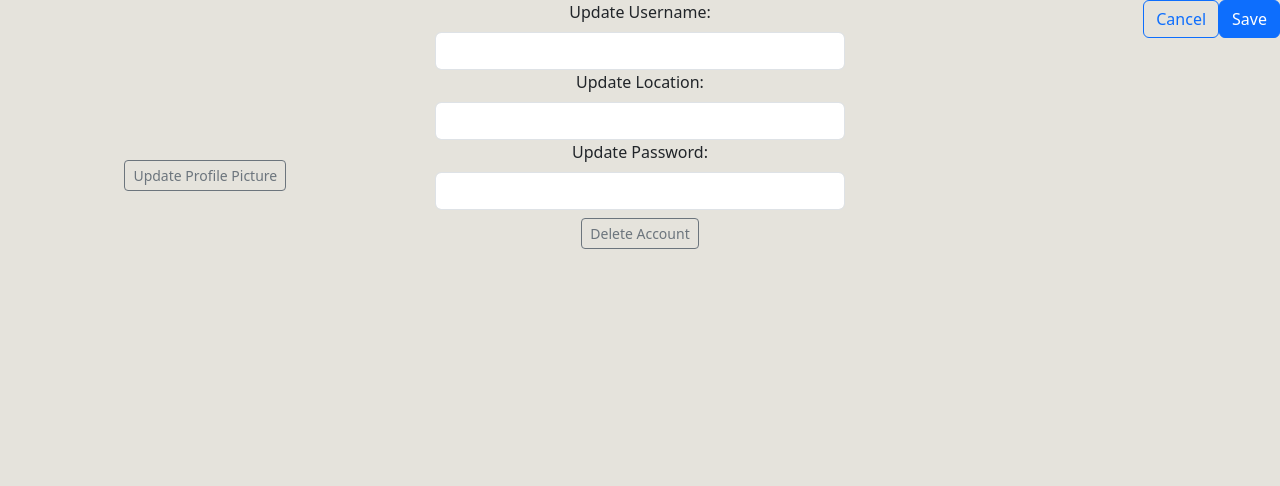
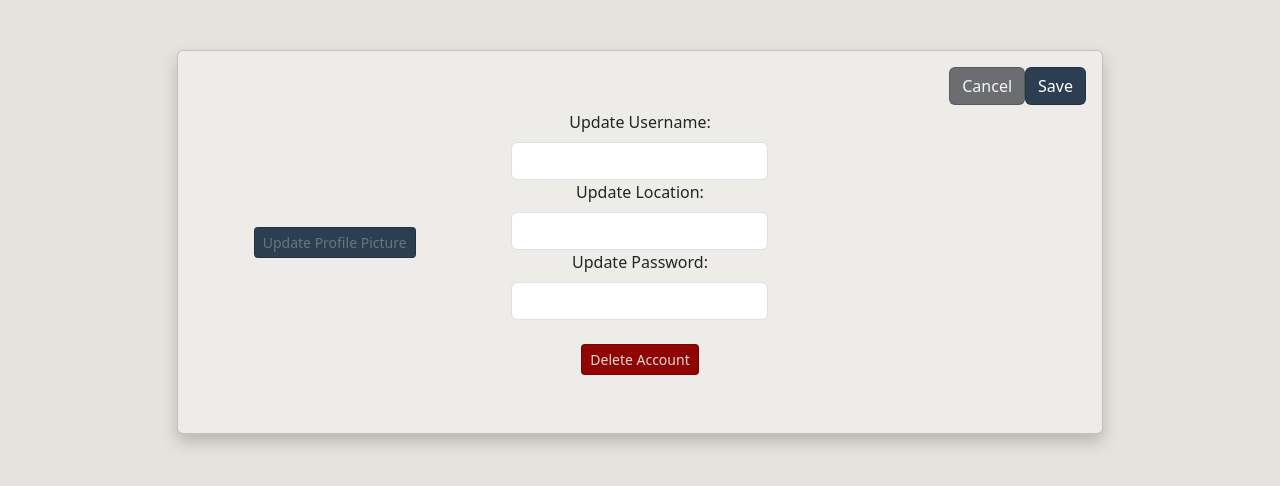
Before and after one commit to shanleyelizabeth/tapemate, a React (Create React App) app in the folder client/: page /account in a window 1280 px wide. Both pictures are taken after a click on the button "Edit". Shown: the top 486 px of the page. Built offline with nearby package versions, Linux system fonts and the light colour scheme; no server answers.

Commit message:
account page styling

```diff
--- a/client/src/Account.css
+++ b/client/src/Account.css
@@ -0,0 +1,40 @@
+.justify-content-center .card{
+    background-color: #eeece8;
+    box-shadow: 0 8px 16px rgba(0, 0, 0, 0.2);
+
+    margin-top: 50px;
+}
+
+.account-label{
+    color: rgba(82, 79, 79, 0.64);
+    margin-right: 10px
+}
+
+.info-item {
+    display: flex;
+    justify-content: flex-start;
+    margin-bottom: 10px;
+    flex-wrap: nowrap;
+}
+
+.info-item span {
+    display: inline
+}
+
+.delete-account-button {
+    background-color: rgb(144, 4, 4) !important;
+    color: rgb(221, 218, 218) !important;
+
+
+}
+
+.delete-account-button:hover {
+    background-color:rgb(195, 26, 26) !important;
+    color: white !important;
+    ;
+}
+
+.edit-button {
+    color: whitesmoke !important;
+    background-color: rgb(108, 109, 112) !important;
+}
--- a/client/src/Card.css
+++ b/client/src/Card.css
@@ -14,12 +14,12 @@
 .card button{
 
     background-color: #2c3e50;
-    border-color: #2c3e50;
+    border-color: rgba(0, 0, 0, 0.175);
 
 }
 
 .card button:hover{
     background-color: #526477;
-    border-color: #526477;
+    border-color: rgba(0, 0, 0, 0.175)
 
 }
--- /dev/null
+++ b/client/src/Form.css
@@ -0,0 +1,5 @@
+.form-container .card{
+    background-color: #eeece8 ;
+    box-shadow: 0 8px 16px rgba(0, 0, 0, 0.2);
+    margin: 50px;
+}
--- a/client/src/Header.css
+++ b/client/src/Header.css
@@ -28,7 +28,7 @@
 
 .right-nav button {
     margin-right: 20px;
-    background-color: #526477;
+    background-color: rgba(15, 14, 14, 0.844);
     border-color: #526477;
 }
 
@@ -74,3 +74,7 @@
 .nav-bar-link.active-link {
     opacity: 1;
 }
+
+.dropdown-menu {
+    background-color: #eeece8 !important;
+}
--- a/client/src/components/Account.js
+++ b/client/src/components/Account.js
@@ -1,6 +1,7 @@
-import {Button, Image, Col, Row, Form} from 'react-bootstrap'
+import {Button, Image, Col, Row, Form, Card, Container} from 'react-bootstrap'
 import {useState, useEffect, useContext, useRef} from "react"
 import {UserContext} from "../UserProvider"
+import  "../Account.css"
 
 function Account({navigate}){
     const {user, setUser} = useContext(UserContext)
@@ -67,7 +68,11 @@ function Account({navigate}){
     }
 
     return (
-        <div className="account-page">
+        <Container>
+            <Row className="justify-content-center">
+                <Col lg={10} md={12} xs={12}>
+                    <Card className="custom-card">
+                        <Card.Body>
                             <Row>
                                 <Col xs={4}>
                                     <Image src={user?.profile_image} fluid rounded style={{height: '350px'}}/>
@@ -86,11 +91,11 @@ function Account({navigate}){
                                     />
                                 </Col>
 
-                <Col xs={4}>
+                                <Col xs={4} className="d-flex align-items-center justify-content-center">
                                     {editMode ? (
                                         <Form>
-                            <Form.Group>
-                                <Form.Label>Update Username:</Form.Label>
+                                            <Form.Group >
+                                                <Form.Label >Update Username:</Form.Label>
                                                 <Form.Control type="text" value={username} onChange={e => setUsername(e.target.value)}/>
                                             </Form.Group>
 
@@ -103,15 +108,21 @@ function Account({navigate}){
                                                 <Form.Label>Update Password:</Form.Label>
                                                 <Form.Control type="text" value={password} onChange={e => setPassword(e.target.value)}/>
                                             </Form.Group>
-                            <Button onClick={handleDelete} variant="outline-secondary" size="sm" className="mt-2">Delete Account</Button>
+                                            <Button onClick={handleDelete} variant="outline-secondary" size="sm" className="mt-4 delete-account-button">Delete Account</Button>
                                         </Form>
                                     ) : (
-                        <Col xs={4}>
+
                                         <div className="account-info">
-                                <h5>Username: {user?.username}</h5>
-                                <h5>Location: {user?.location}</h5>
+                                            <div className="info-item d-flex align-items-start">
+                                                <span className="account-label">Username: </span>
+                                                <span>{user?.username}</span>
                                             </div>
-                        </Col>
+                                            <div className="info-item d-flex">
+                                                <span className="account-label">Location: </span>
+                                                <span>{user?.location}</span>
+                                            </div>
+                                        </div>
+
                                     )}
                                 </Col>
 
@@ -129,7 +140,11 @@ function Account({navigate}){
                                 {editMode ? (<Button onClick={() => handleUpdate()}>Save</Button>) : null}
                                 </Col>
                             </Row>
-        </div>
+                        </Card.Body>
+                    </Card>
+                </Col>
+            </Row>
+        </Container>
     )
 }
 
--- a/client/src/components/Header.js
+++ b/client/src/components/Header.js
@@ -91,7 +91,7 @@ function Header({navigate}){
                 </Button>
                 <Dropdown>
                     <Dropdown.Toggle as={CustomToggle}/>
-                    <Dropdown.Menu align="end">
+                    <Dropdown.Menu className="dropdown-menu" align="end">
                         <Dropdown.Item href="/account">Account</Dropdown.Item>
                         <Dropdown.Item onClick={handleLogout}>Logout</Dropdown.Item>
                     </Dropdown.Menu>
--- a/client/src/components/RequestForm.js
+++ b/client/src/components/RequestForm.js
@@ -1,8 +1,8 @@
-import {Form, Button, Col, Row, Modal} from 'react-bootstrap';
+import {Form, Button, Col, Row, Modal, Card} from 'react-bootstrap';
 import {useState, useEffect, useContext} from "react"
-
 import DatePicker from "react-datepicker"
 import 'react-datepicker/dist/react-datepicker.css'
+import "../Form.css"
 
 
 
@@ -102,7 +102,9 @@ function RequestForm(){
     }
 
     return (
-        <div>
+        <div className="form-container">
+            <Card>
+                <Card.Body>
                     <Form onSubmit={handleSubmit}>
                         <Form.Group as ={Row}>
                             <Form.Label column sm='2'>Select Date:</Form.Label>
@@ -201,6 +203,8 @@ function RequestForm(){
                         </fieldset>
                         <Button type="submit">Post Request</Button>
                     </Form>
+                </Card.Body>
+            </Card>
             <Modal show={show} onHide={() => setShow(false)}>
                 <Modal.Header closeButton>
                     <Modal.Title>Request Submitted</Modal.Title>
```
Also changed, not shown: 1 other file (tests, documents, lock files or other folders). Lines whose indentation alone changed are shown as unchanged.
